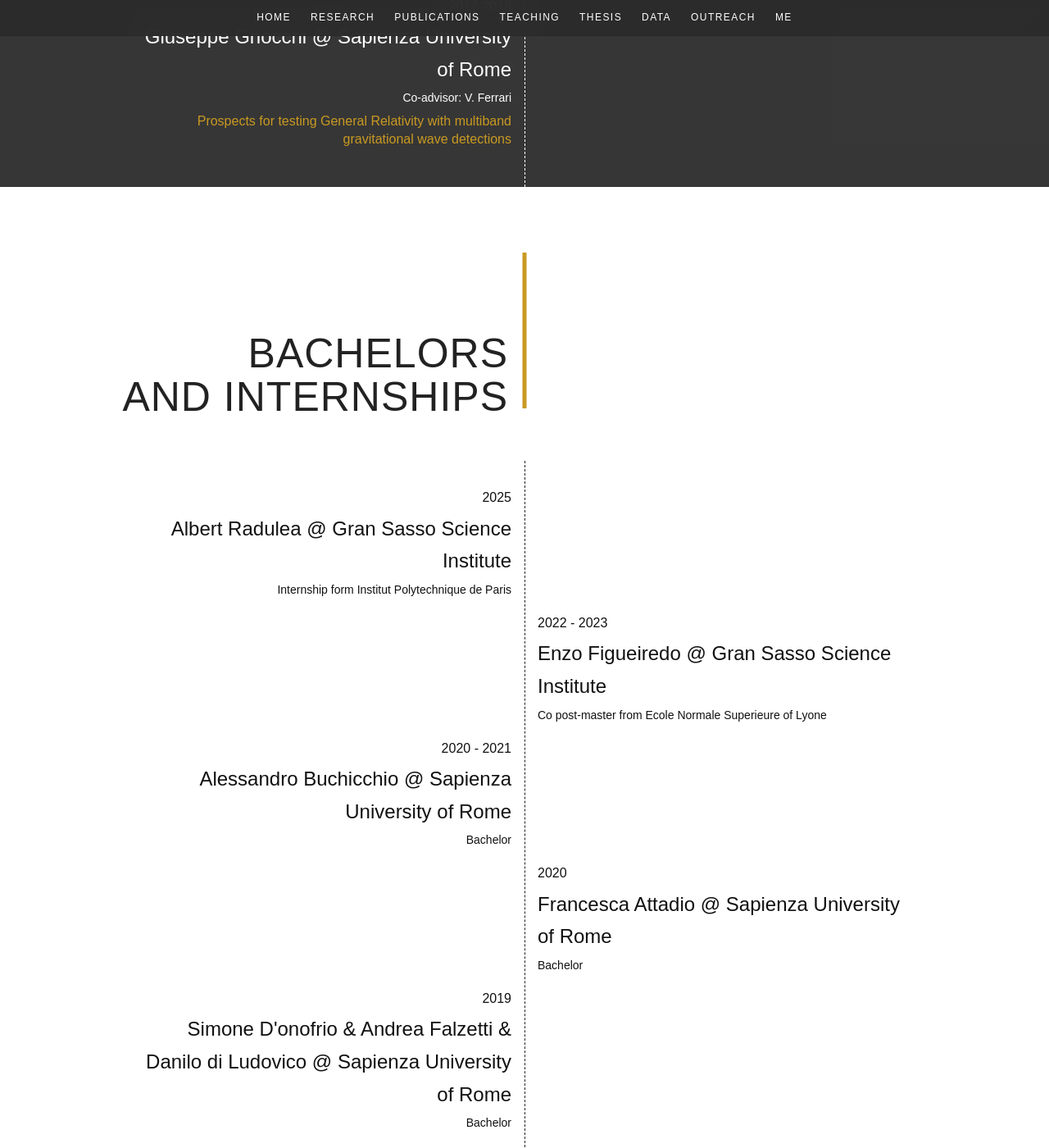
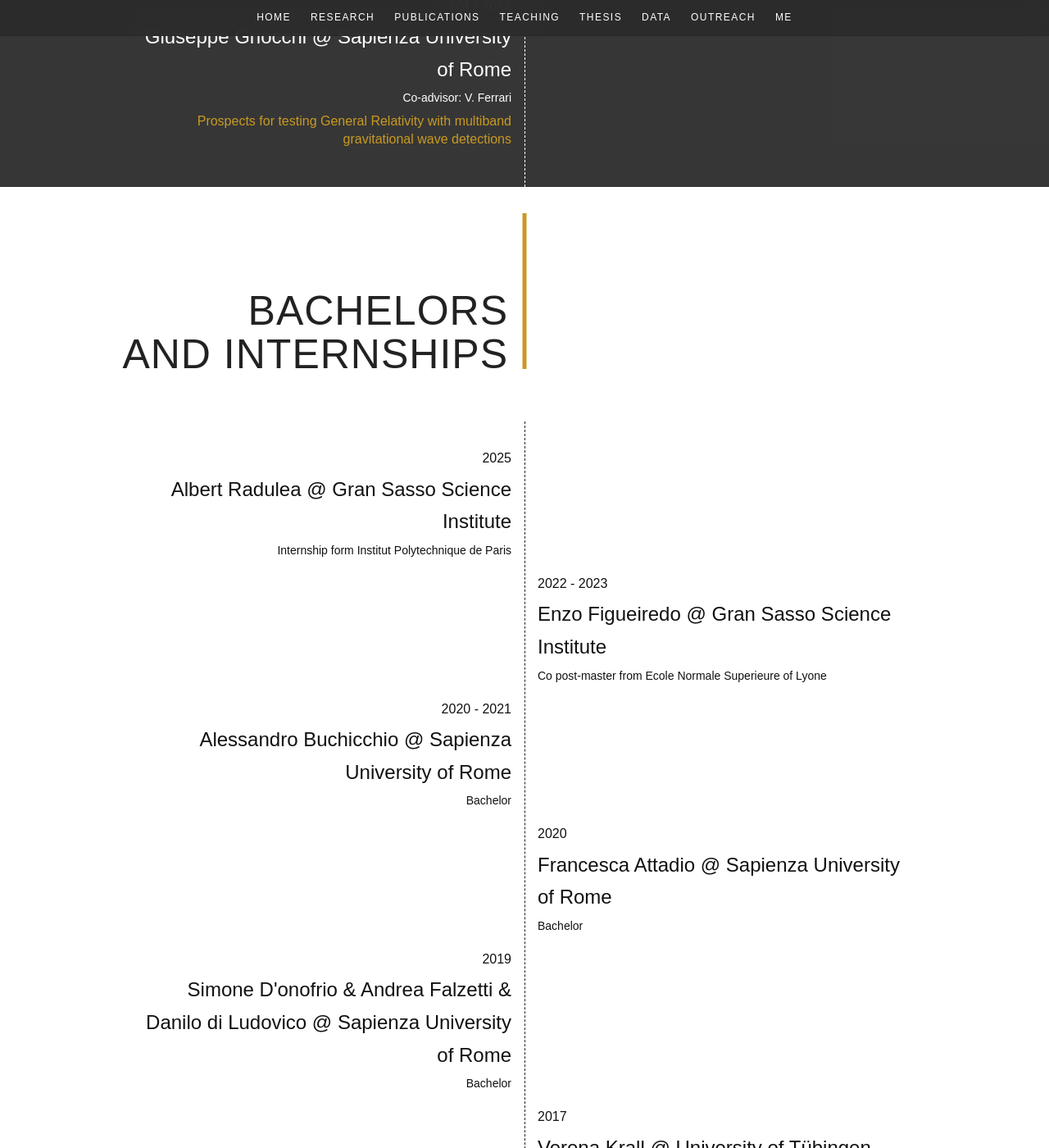
Before and after one commit to masellia/andreamaselli.github.io, a Jekyll site: the page built from pages/thesis.md, in a window 1280 px wide and 1400 px high, scrolled down 5412 px. Shown: the whole window at 82% size. Built offline with Jekyll 4.4.1, drawn with Linux system fonts in a browser that asks for light colours; some web fonts are replaced.

Commit message:
thesis page

```diff
--- a/assets/css/main.css
+++ b/assets/css/main.css
@@ -755,7 +755,7 @@ body {
 
 .bachelor-thesis-section {
   background: #ffffff;
-  padding: 5rem 0 2rem;
+  padding: 2rem 0 2rem;
   margin-top: 0rem;
   padding-bottom: 2rem
 }
@@ -789,7 +789,7 @@ body {
 
   color: #222222;
   text-align: right;
-  bottom: -12px;
+  bottom: -8px;
 }
 
 .bachelor-timeline {
```
